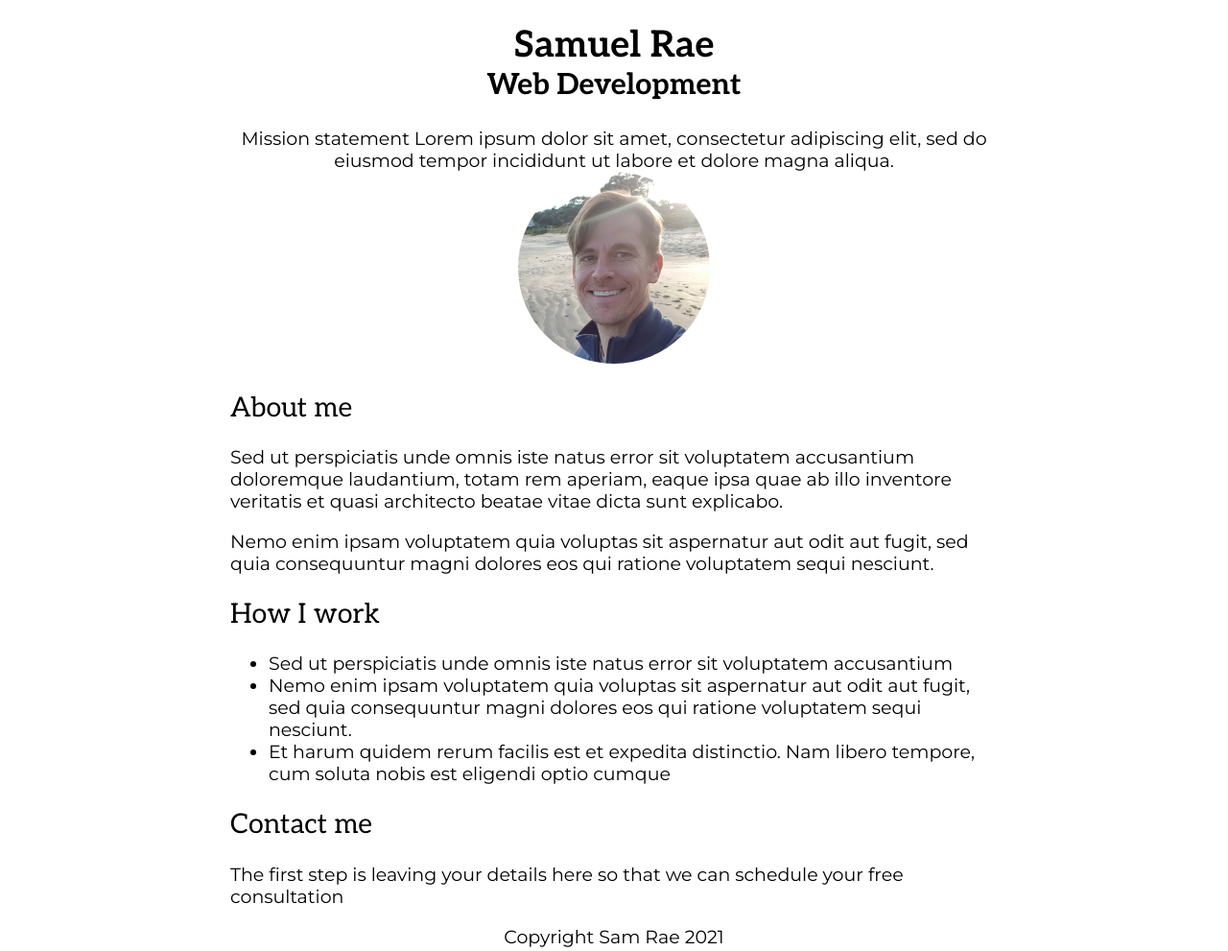
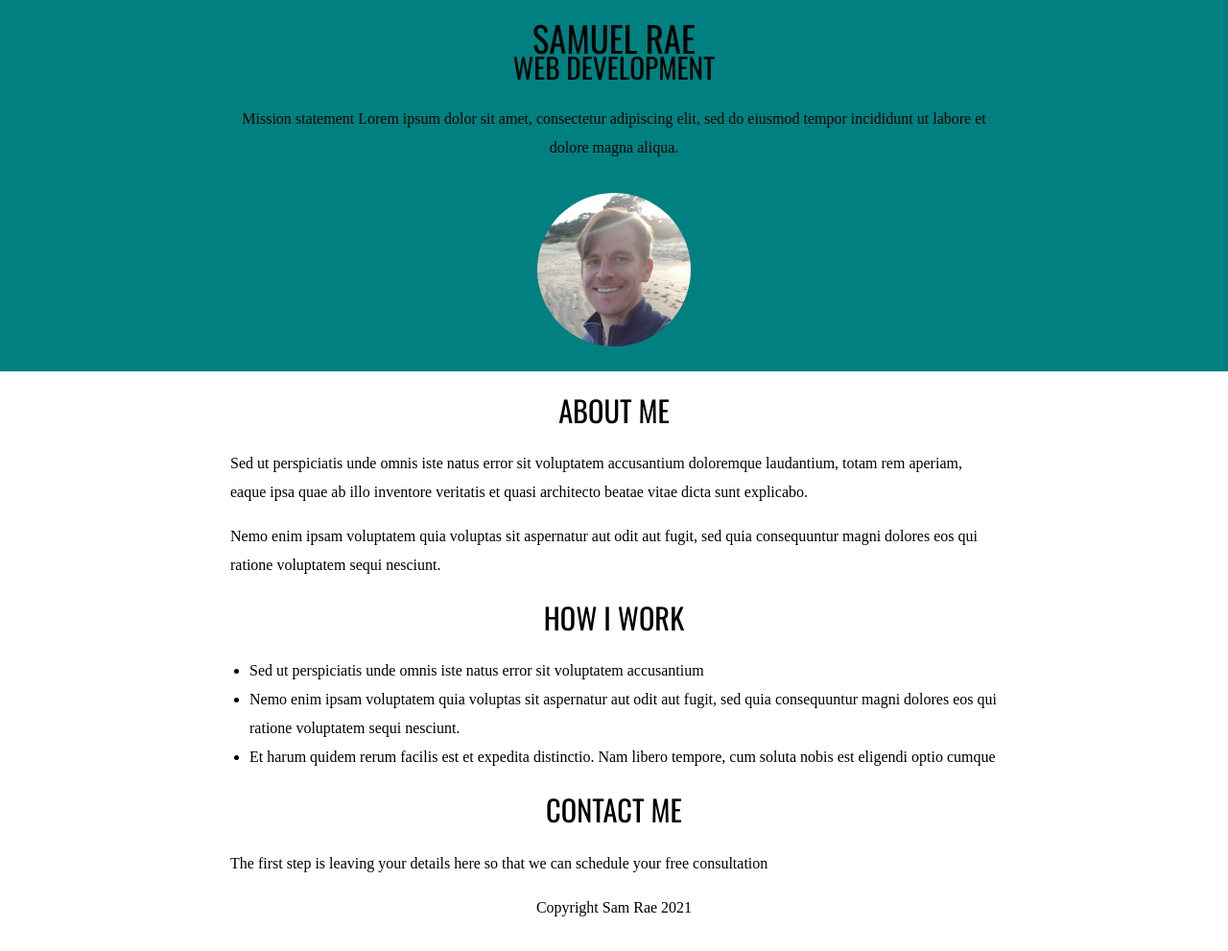
Before and after one commit to samrae7/eleventy-site, an Eleventy site: page index.html in a window 1280 px wide. Shown: the whole page at 96% size. Built offline with nearby package versions, Linux system fonts and the light colour scheme; Eleventy itself is replaced by a stand-in of ours; files that its build step writes are made by us from their sources; a web font is replaced by a local one.

Commit message:
Change fonts + styling

```diff
--- a/_includes/_header.html
+++ b/_includes/_header.html
@@ -1,9 +1,9 @@
 <header>
   <h1>{{pageTitle}}<span>{{subTitle}}</span></h1>
-  <span>Mission statement Lorem ipsum dolor sit amet, consectetur adipiscing elit, sed do eiusmod tempor incididunt ut
+  <p>Mission statement Lorem ipsum dolor sit amet, consectetur adipiscing elit, sed do eiusmod tempor incididunt ut
     labore et dolore magna aliqua.
-  </span>
-  <div>
+  </p>
+  <div class="profile-pic-container">
     <img class='profile-pic' src="assets/thumbnail.jpg" />
   </div>
 </header>
--- a/_layouts/page-layout.md
+++ b/_layouts/page-layout.md
@@ -12,9 +12,9 @@ subTitle: Web Development
   <title>{{title}}</title>
   <link rel="preconnect" href="https://fonts.googleapis.com">
   <link rel="preconnect" href="https://fonts.gstatic.com" crossorigin>
-  <link href="https://fonts.googleapis.com/css2?family=Aleo:wght@400;700&family=Montserrat&display=swap"
-    rel="stylesheet">
-  <link rel="stylesheet" href="./assets/styles.css" />
+  <link href='https://fonts.googleapis.com/css?family=Oswald' rel='stylesheet' type='text/css'>
+    <link href='https://fonts.googleapis.com/css?family=Quattrocento' rel='stylesheet' type='text/css'>
+  <link rel="stylesheet" href="./assets/styles.css">
 </head>
 
 <body>
--- a/assets/styles.css
+++ b/assets/styles.css
@@ -1,21 +1,36 @@
 body {
-  font-family: 'Montserrat', sans-serif;
-  font-size: 19px;
-  max-width: 800px;
-  margin: 0 auto;
+  font: 400 16px/30px 'Quattrocento', serif;
+  margin: 0;
 }
 
 header, footer {
   text-align: center;
 }
 
+header {
+  background-color: teal;
+  overflow: hidden;
+}
+
+p, h1, h2, ul {
+  max-width: 800px;
+  margin-left: auto;
+  margin-right: auto;
+}
+
+h1, h2 {
+  font-family: 'Oswald', sans-serif;
+  text-transform: uppercase;
+  font-weight: 500;
+}
+
 h1 {
-  font-family: 'Aleo', serif;
+  font-size: 2.3em;
 }
 
 h2 {
-  font-family: 'Aleo', serif;
-  font-weight: 400
+  font-size: 1.9em;
+  text-align: center;
 }
 
 h1 > span {
@@ -25,5 +40,9 @@ h1 > span {
 
 .profile-pic {
   border-radius: 50%;
-  height: 200px;
+  height: 10em;
 }
+
+.profile-pic-container {
+  padding: 1em;
+}
```
Also changed, not shown: 2 other files.
